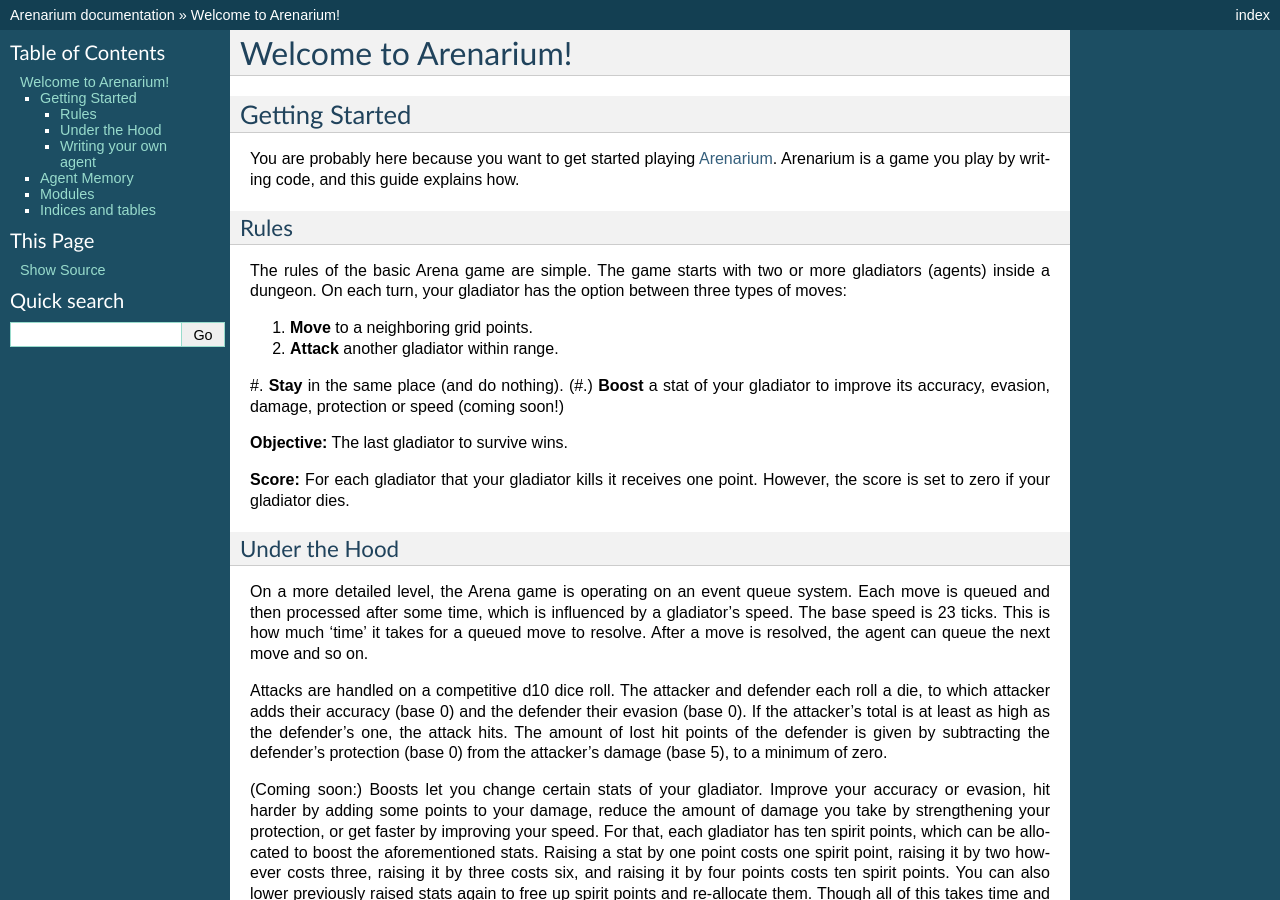
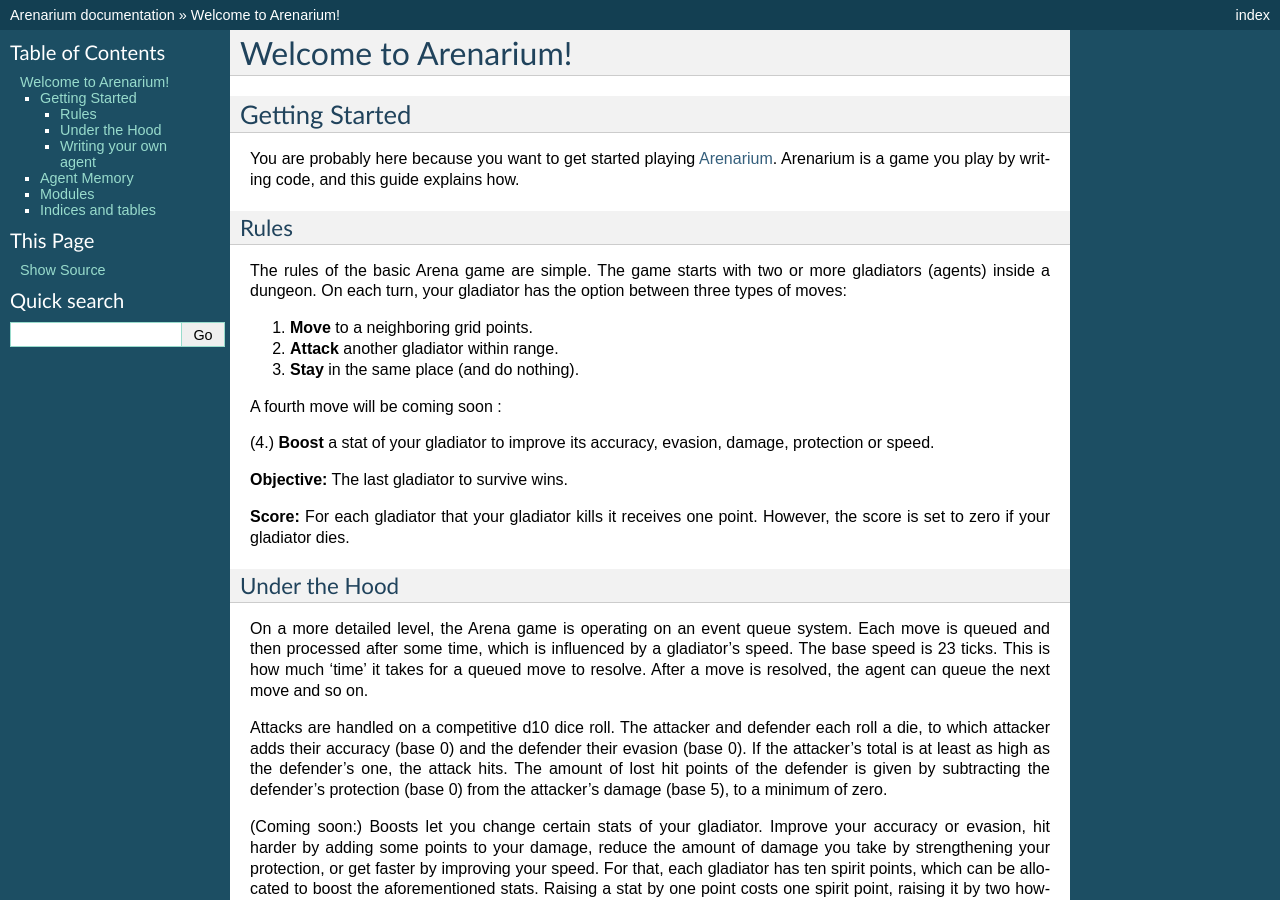
Before and after one commit to arenarium/battleground_core, a Sphinx documentation site: the page built from docs/index.rst, in a window 1280 px wide and 900 px high. Built offline with Sphinx 7.4.7, drawn with Linux system fonts in a browser that asks for light colours.

Commit message:
update docstrings and readthedocs index

```diff
--- a/docs/index.rst
+++ b/docs/index.rst
@@ -25,7 +25,10 @@ inside a dungeon. On each turn, your gladiator has the option between three type
 1. **Move** to a neighboring grid points.
 #. **Attack** another gladiator within range.
 #. **Stay** in the same place (and do nothing).
-(#.) **Boost** a stat of your gladiator to improve its accuracy, evasion, damage, protection or speed (coming soon!)
+
+A fourth move will be coming soon :
+
+(4.) **Boost** a stat of your gladiator to improve its accuracy, evasion, damage, protection or speed.
 
 **Objective:** The last gladiator to survive wins.
 
```
